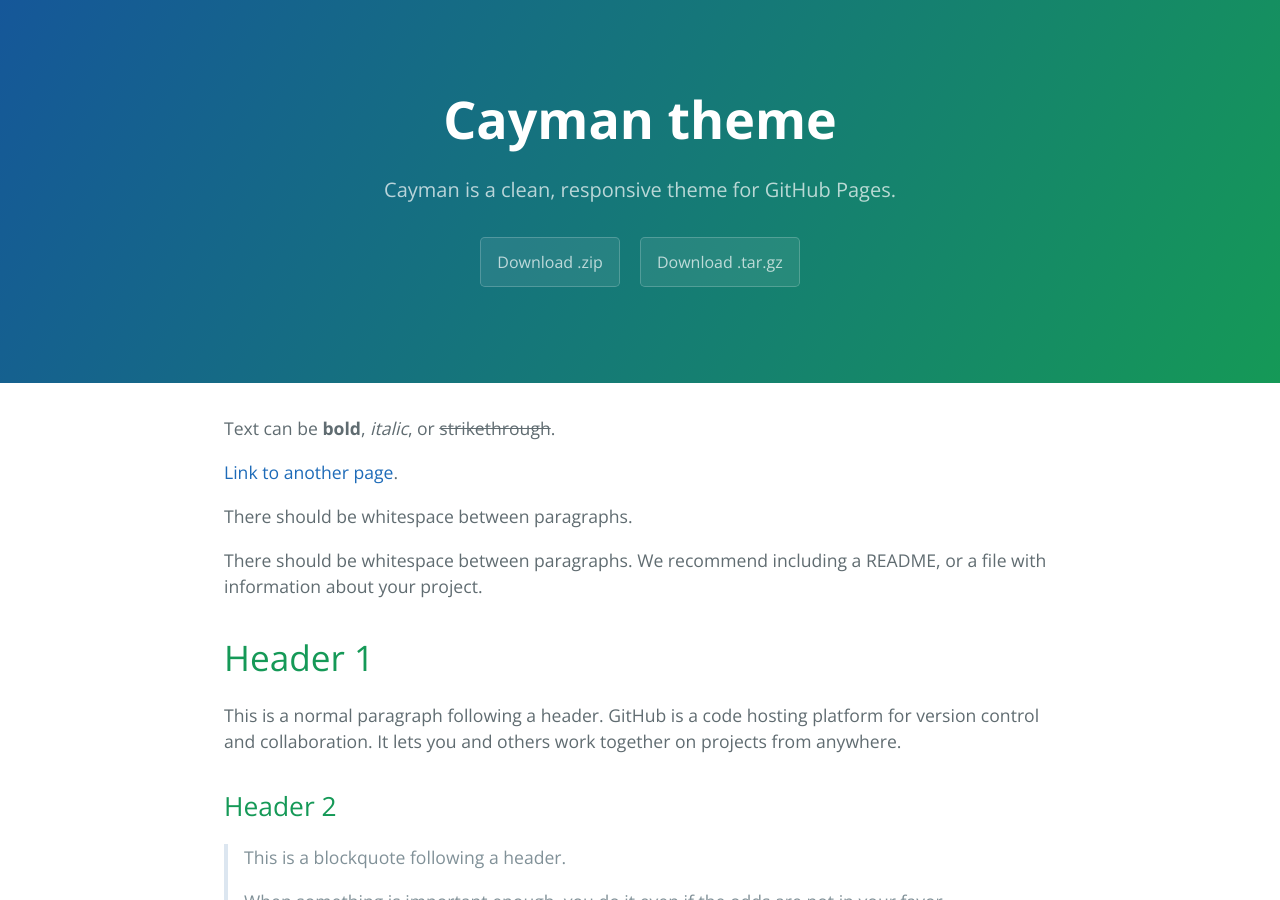
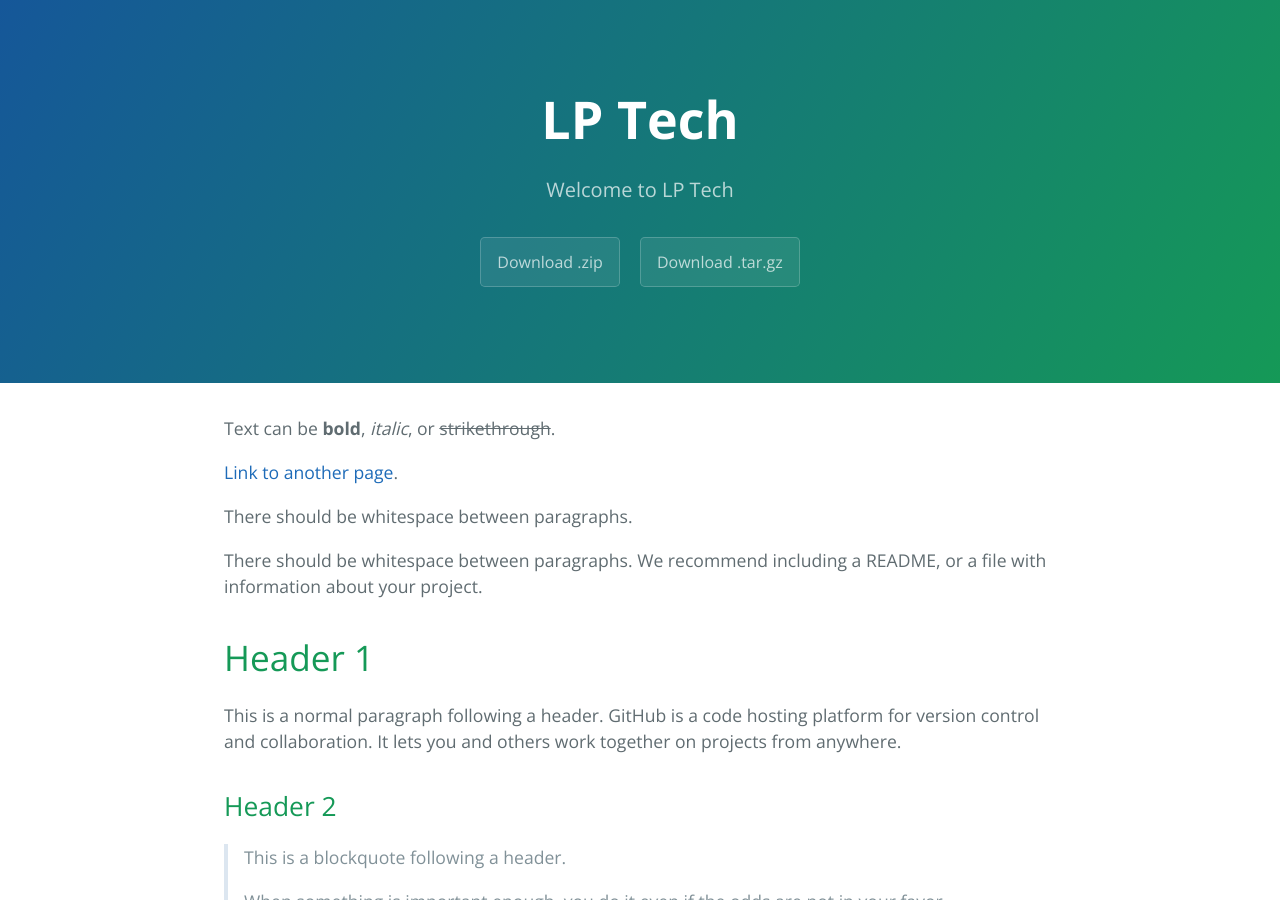
Before and after one commit to lptech-us/lptech-us.github.io, a Jekyll site: the page built from index.md, in a window 1280 px wide and 900 px high. Built offline with Jekyll 4.4.1, drawn with Linux system fonts in a browser that asks for light colours.

Commit message:
Update title

```diff
--- a/_config.yml
+++ b/_config.yml
@@ -1,5 +1,5 @@
-title: Cayman theme
-description: Cayman is a clean, responsive theme for GitHub Pages.
+title: LP Tech
+description: Welcome to LP Tech
 show_downloads: true
 google_analytics:
 theme: jekyll-theme-cayman
```
